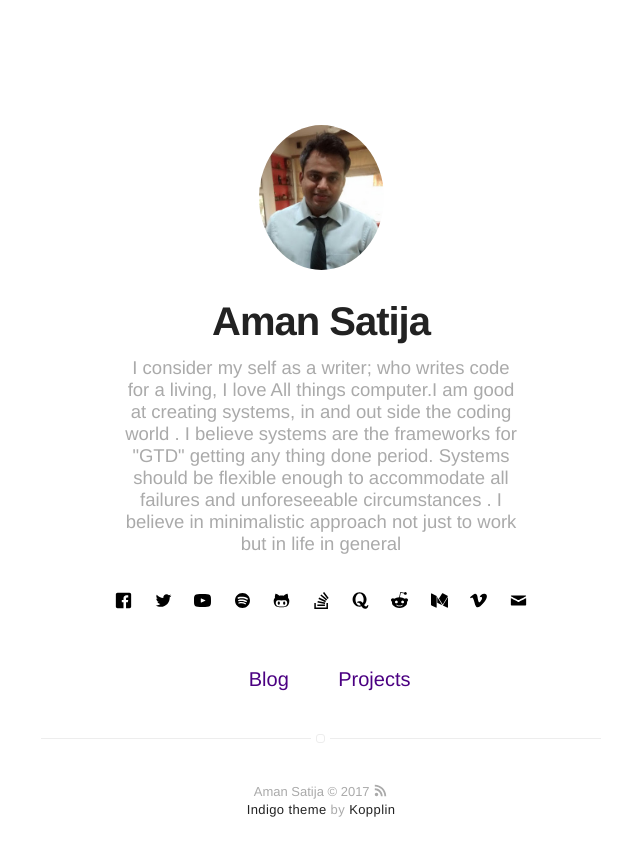
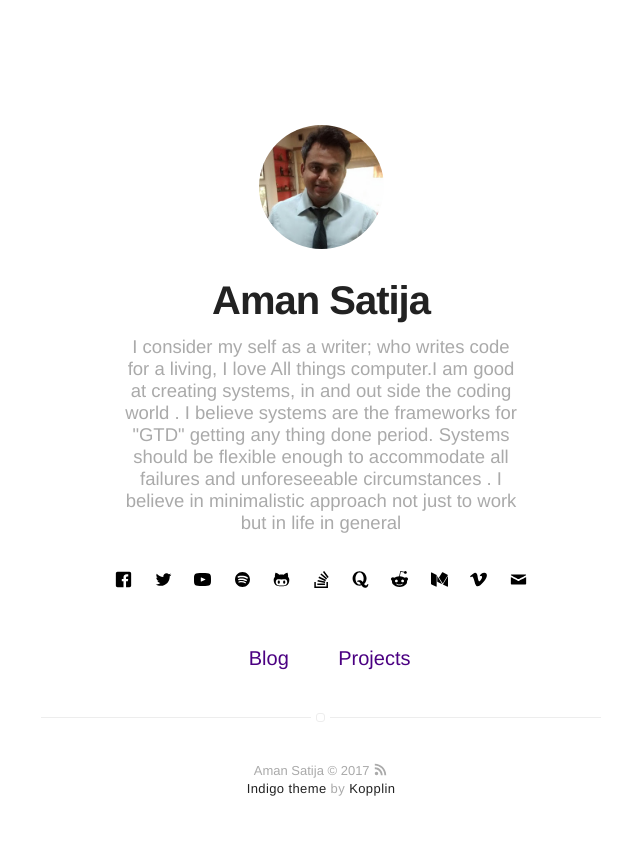
Before and after one commit to amansatija/amansatija, a Jekyll site: the page built from index.html, in a window 1280 px wide. Shown: the top 856 px of the page, without its empty margins (319-959 px from the left). Built offline with Jekyll 4.4.1, drawn with Linux system fonts in a browser that asks for light colours.

Commit message:
fixed the resolution of my profile pic

```diff
--- a/_config.yml
+++ b/_config.yml
@@ -8,7 +8,7 @@ description: A blog about technology and stuff related
 # if it's an external image, update below for true
 # better with square images
 external-image: false
-picture: assets/images/profile_amn.jpg
+picture: assets/images/profile_amn_1.jpg
 
 url: http://amansatija.com
 #url: https://koppl.in/indigo
@@ -51,7 +51,7 @@ authors:
         name: Aman Satija
         bio: A Writer who writes code for a living
         external-image: false
-        picture: assets/images/profile_amn.jpg
+        picture: assets/images/profile_amn_1.jpg
         twitter: amansatija
     jamesfoster:
         name: James Foster
```
Also changed, not shown: assets/images/profile_amn_1.jpg (added).
